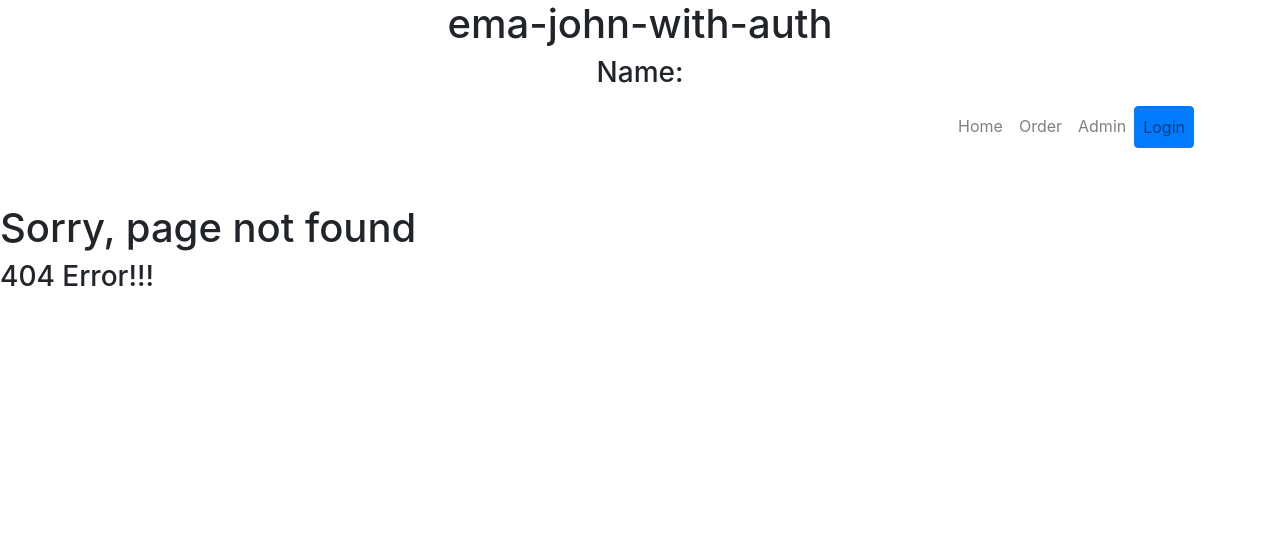
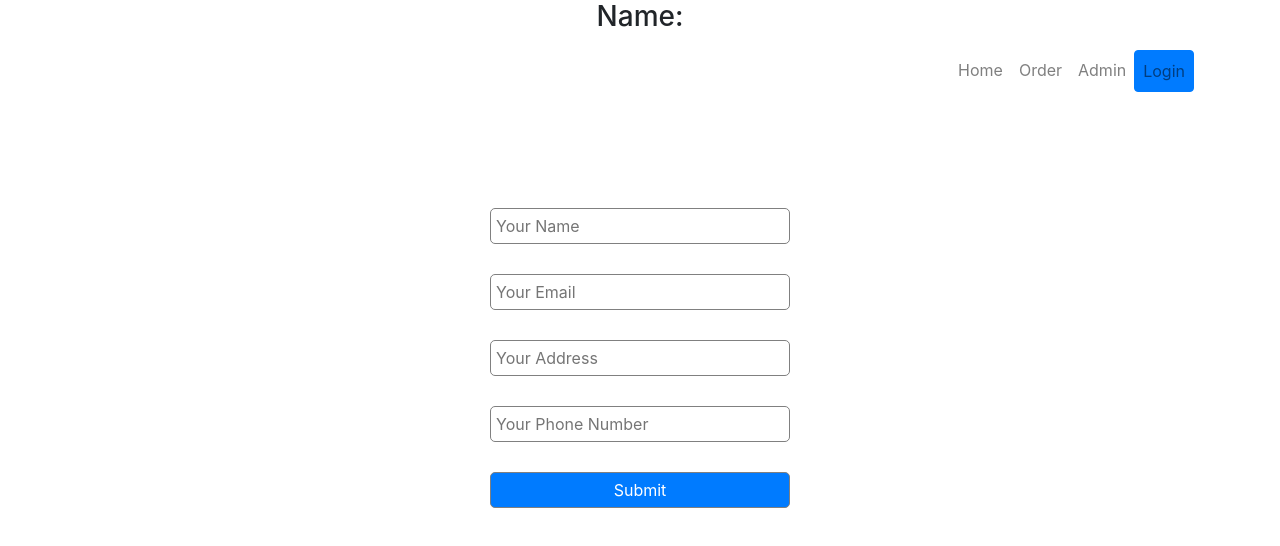
Before and after one commit to Rahat3286/ema-john-with-auth-as-free-valley, a React (Create React App) app: page /checkout in a window 1280 px wide. Before the commit this address had no page. Shown: the top 546 px of the page. Built offline with nearby package versions, Linux system fonts and the light colour scheme.

Commit message:
just trying to complete the task

```diff
--- a/src/App.js
+++ b/src/App.js
@@ -12,7 +12,7 @@ import Home from './components/Home/Home';
 import NotFound from './components/NotFound/NotFound';
 import Order from './components/Order/Order';
 import ProductDetail from './components/ProductDetail/ProductDetail';
-import Shipment from './components/Shipment/Shipment';
+import Checkout from './components/Checkout/Checkout';
 import Login from './components/Login/Login';
 import { createContext } from 'react';
 import PrivateRoute from './components/PrivateRoute/PrivateRoute';
@@ -25,7 +25,7 @@ function App(props) {
   return (
     <UserContext.Provider value = {[loggedInUser, setLoggedInUser]}>
       <div className="container">
-        <h1 className="text-center">ema-john-with-auth</h1>
+        {/* <h1 className="text-center">ema-john-with-auth</h1> */}
         <h3 className="text-center">Name: {loggedInUser.name}</h3>
       </div>
       <Router>
@@ -37,15 +37,21 @@ function App(props) {
           <Route path="/order">
             <Order/>
           </Route>
+          <Route path="/admin">
+            <Admin/>
+          </Route>
           <PrivateRoute path="/admin">
             <Admin/>
           </PrivateRoute>
           <Route path="/login">
             <Login></Login>
           </Route>
-          <PrivateRoute path="/shipment">
-            <Shipment></Shipment>
-          </PrivateRoute>
+          <Route path="/checkout">
+            <Checkout />
+          </Route>
+          {/* <PrivateRoute path="/checkout">
+            <Checkout/>
+          </PrivateRoute> */}
           <Route exact path="/">
             <Home/>
           </Route>
--- a/src/components/Shipment/Shipment.js
+++ b/src/components/Checkout/Checkout.js
@@ -1,15 +1,15 @@
 import React from 'react';
 import { useForm } from 'react-hook-form';
-import './Shipment.css';
+import './Checkout.css';
 import { useContext } from 'react';
 import { UserContext } from '../../App';
 
-const Shipment = () => {
+const Checkout = () => {
   const { register, handleSubmit, watch, errors } = useForm();
   const [loggedInUser, setLoggedInUser] = useContext(UserContext);
   const onSubmit = data => {
-      console.log('form submitted', data)
-    };
+    console.log('form submitted', data)
+  };
 
   console.log(watch("example")); // watch input value by passing the name of it
 
@@ -28,10 +28,10 @@ const Shipment = () => {
         <input name="phone" ref={register({ required: true })} placeholder="Your Phone Number" />
         {errors.phone && <span className="error">Phone Number is required</span>}
 
-        <input type="submit" />
+        <input className="btn btn-primary" type="submit" />
       </form>
     </div>
   );
 };
 
-export default Shipment;
+export default Checkout;
--- a/src/components/Order/Order.js
+++ b/src/components/Order/Order.js
@@ -14,7 +14,7 @@ const Order = () => {
     const history = useHistory();
 
     const handleProceedCheckout = () => {
-        history.push('/shipment');
+        history.push('/checkout');
     }
 
     const removeProduct = (productKey) => {
@@ -42,7 +42,7 @@ const Order = () => {
     }
     return (
         <div className="container">
-            <h1 style={{ color: 'rgb(54,57,88)' }}>Checkout</h1>
+            <h1 style={{ color: 'rgb(54,57,88)' }} className="mb-5">Checkout</h1>
             <div className="col-md-12 d-flex justify-content-around border-bottom">
                 <div className="col-md-3"><h4>Description</h4></div>
                 <div className="col-md-3"><h4>Quantity</h4></div>
```
Also changed, not shown: src/components/Checkout/Checkout.css (renamed from src/components/Shipment/Shipment.css).
